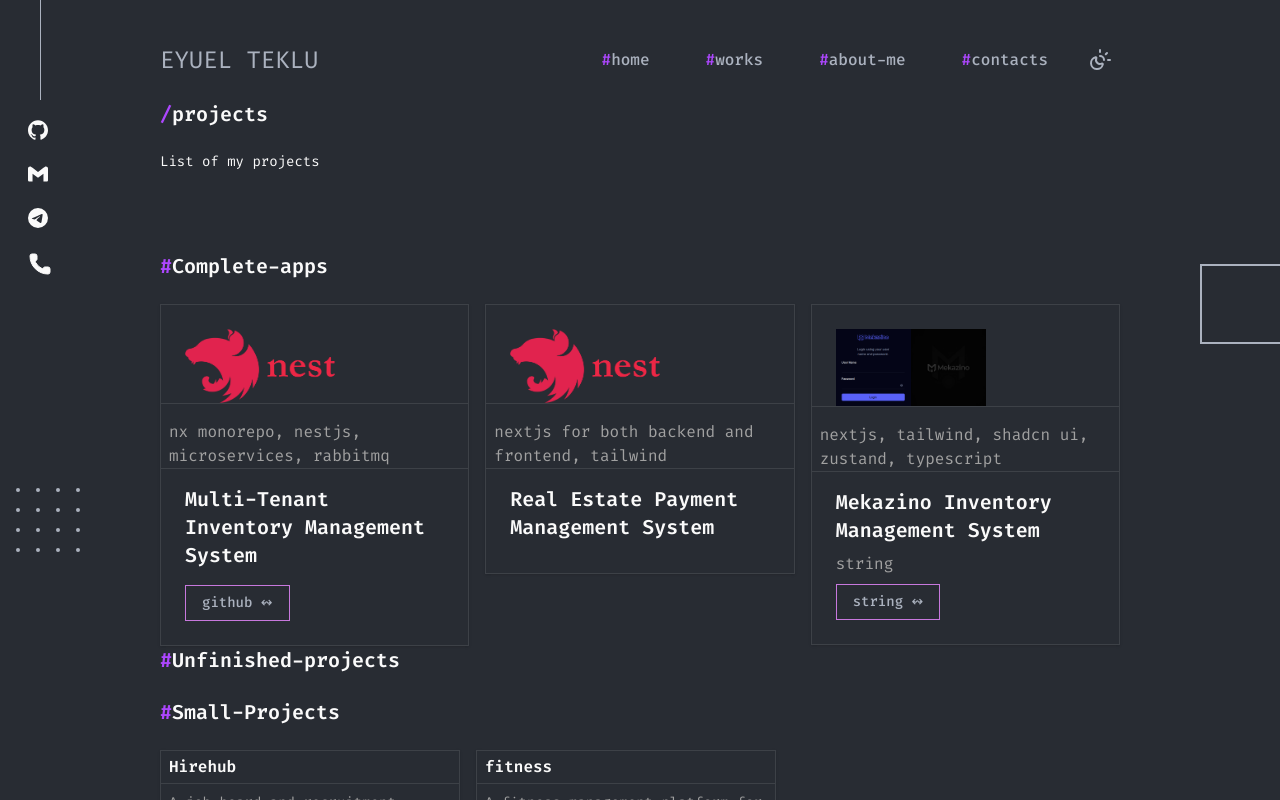
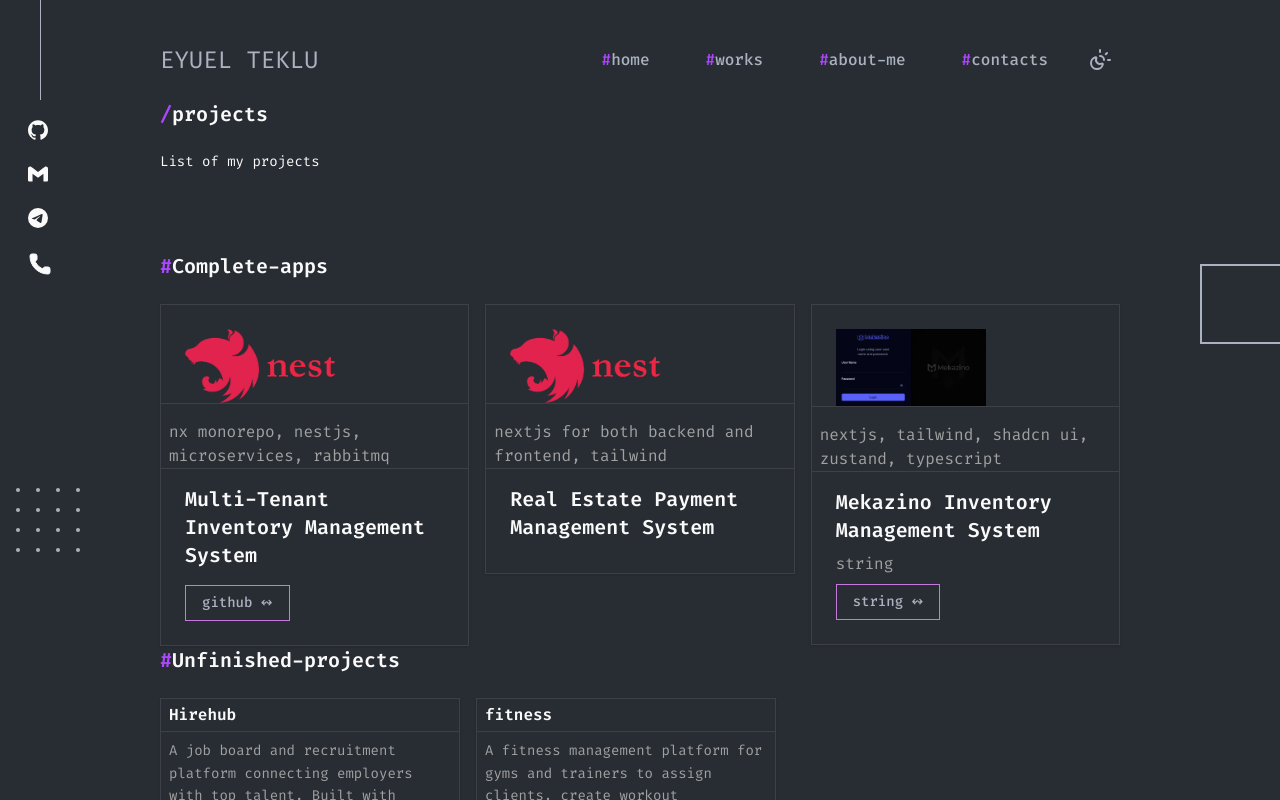
Before and after one commit to Eyeyuel/portfolio, a Next.js app: page /projects in a window 1280 px wide. Shown: the top 800 px of the page. Built offline with nearby package versions, Linux system fonts and the light colour scheme.

Commit message:
added unfinished projects

```diff
--- a/app/projects/page.tsx
+++ b/app/projects/page.tsx
@@ -47,9 +47,9 @@ const page = () => {
             ></ProjectCard>
           </div>
         </div>
-        <Title>Unfinished-projects</Title>
         <div>
-          <Title>Small-Projects</Title>
+          <Title>Unfinished-projects</Title>
+          {/* <Title>Small-Projects</Title> */}
           <div className=" grid grid-cols-1 md:grid-cols-[repeat(auto-fit,minmax(150px,300px))] gap-4 ">
             <SimpleCard
               title="Hirehub"
```
